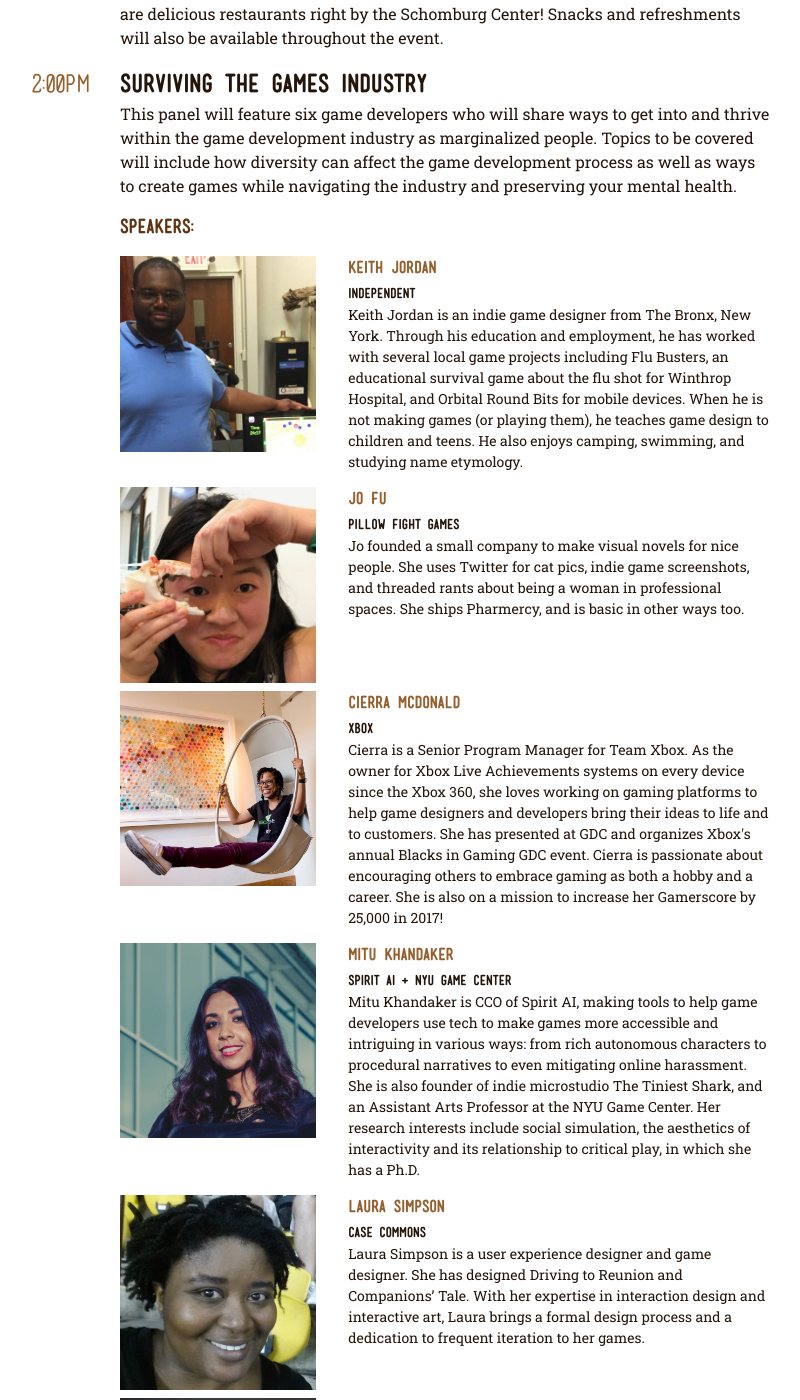
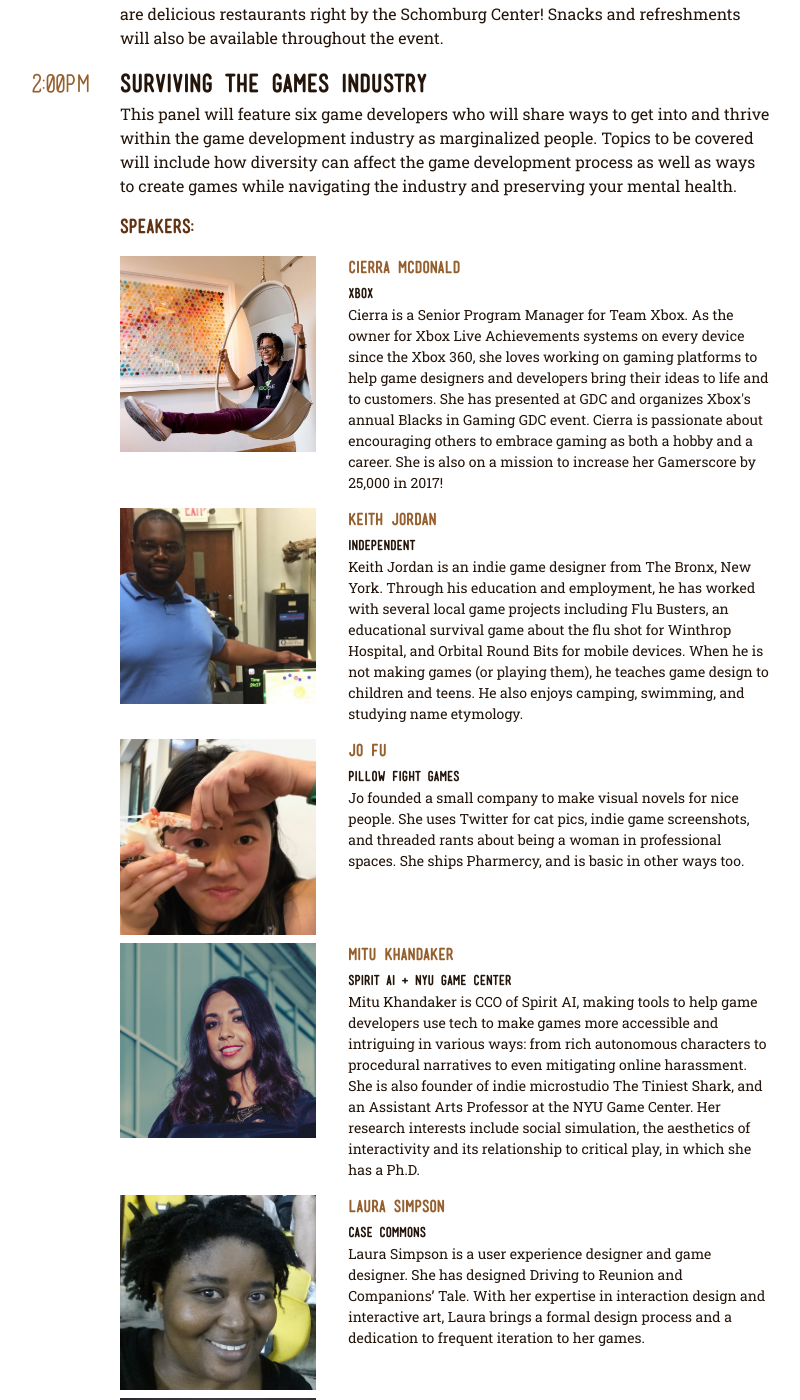
Before and after one commit to BrooklynGamery/gdocexpo, a Jekyll site: the page built from schedule/index.html, in a window 1280 px wide and 1400 px high, scrolled down 2477 px. Shown: the whole window, without its empty margins (238-1038 px from the left). Built offline with Jekyll 4.4.1, drawn with Linux system fonts in a browser that asks for light colours; comment, search, counter and statistics services are not loaded; some of the changed lines change nothing that is shown.

Commit message:
moved cierra up

```diff
--- a/_data/talks.yml
+++ b/_data/talks.yml
@@ -67,6 +67,11 @@
   time: 2:00PM
   description: This panel will feature six game developers who will share ways to get into and thrive within the game development industry as marginalized people. Topics to be covered will include how diversity can affect the game development process as well as ways to create games while navigating the industry and preserving your mental health.
   speakers:
+    - name: Cierra McDonald
+      company: Xbox
+      photo: cierra-mcdonald.jpg
+      bio: Cierra is a Senior Program Manager for Team Xbox. As the owner for Xbox Live Achievements systems on every device since the Xbox 360, she loves working on gaming platforms to help game designers and developers bring their ideas to life and to customers. She has presented at GDC and organizes Xbox's annual Blacks in Gaming GDC event. Cierra is passionate about encouraging others to embrace gaming as both a hobby and a career. She is also on a mission to increase her Gamerscore by 25,000 in 2017!
+      featured: true
     - name: Keith Jordan
       company: Independent
       photo: keith-jordan.jpg
@@ -76,11 +81,6 @@
       company: Pillow Fight Games
       photo: jo-fu.jpg
       bio: Jo founded a small company to make visual novels for nice people. She uses Twitter for cat pics, indie game screenshots, and threaded rants about being a woman in professional spaces. She ships Pharmercy, and is basic in other ways too.
-      featured: true
-    - name: Cierra McDonald
-      company: Xbox
-      photo: cierra-mcdonald.jpg
-      bio: Cierra is a Senior Program Manager for Team Xbox. As the owner for Xbox Live Achievements systems on every device since the Xbox 360, she loves working on gaming platforms to help game designers and developers bring their ideas to life and to customers. She has presented at GDC and organizes Xbox's annual Blacks in Gaming GDC event. Cierra is passionate about encouraging others to embrace gaming as both a hobby and a career. She is also on a mission to increase her Gamerscore by 25,000 in 2017!
       featured: true
     - name: Mitu Khandaker
       company: Spirit AI + NYU Game Center
```
